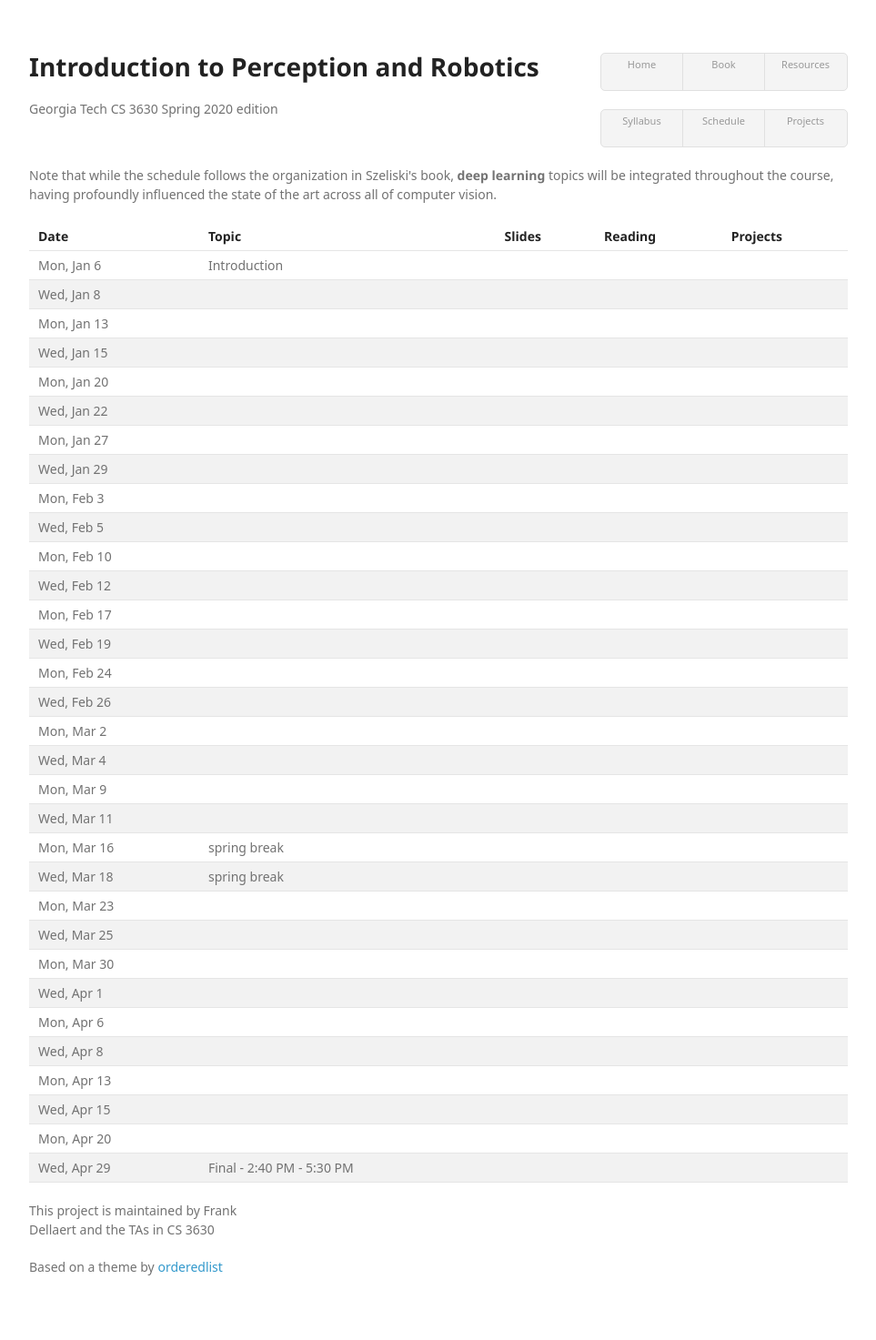
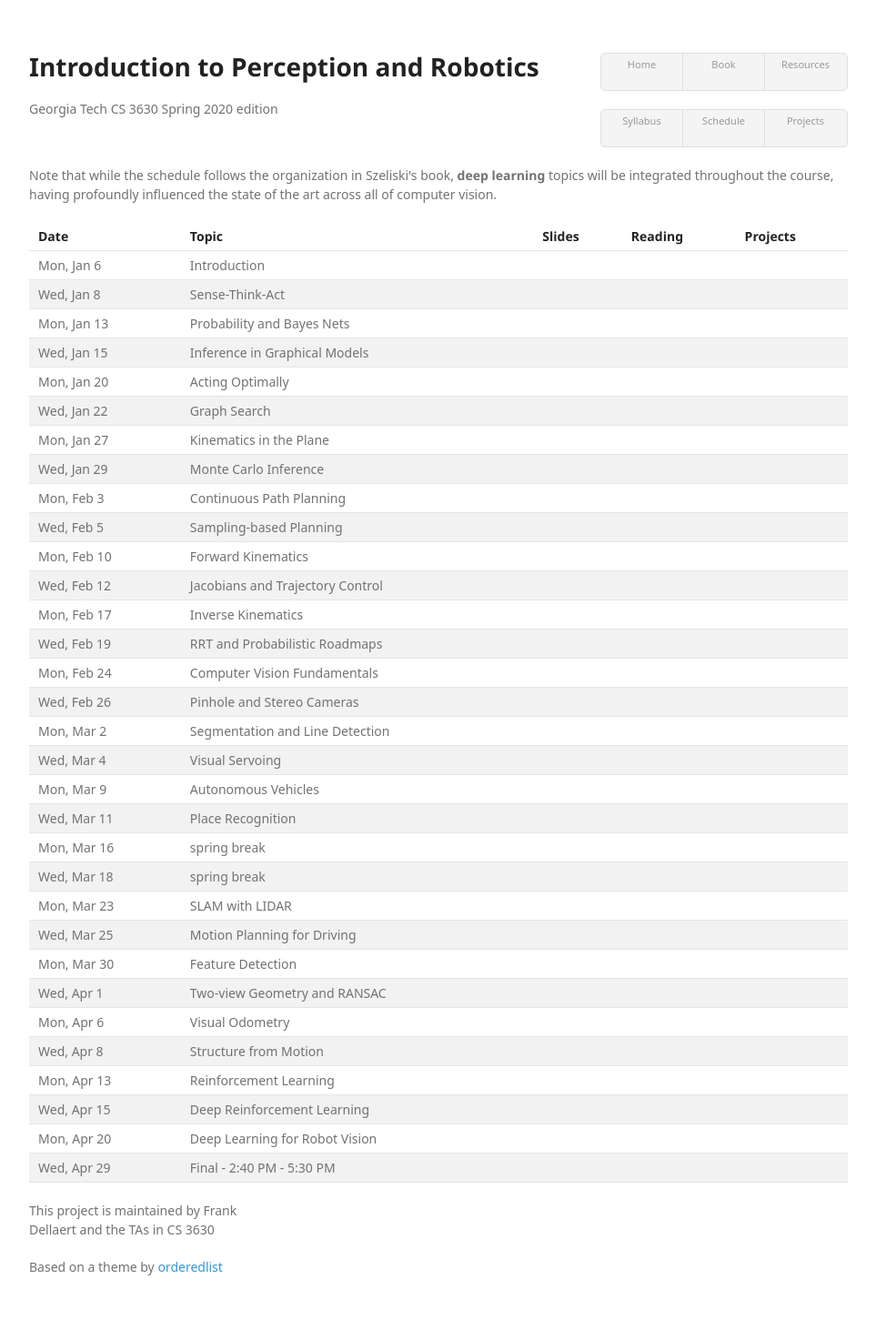
Before and after one commit to dellaert/22F-3630, a Jekyll site: the page built from schedule.html, in a window 1280 px wide. Shown: the whole page at 91% size, without its empty margins (158-1121 px from the left). Built offline with Jekyll 4.4.1, drawn with Linux system fonts in a browser that asks for light colours; some web fonts are replaced.

Commit message:
Updated Schedule and projects

```diff
--- a/_data/Schedule.csv
+++ b/_data/Schedule.csv
@@ -1,33 +1,33 @@
-Week,Month,Date,Day,Topic,Slides,Reading,Projects
-1,Jan,6,Mon,Introduction,-,,
-1,Jan,8,Wed,,-,,
-2,Jan,13,Mon,,-,,
-2,Jan,15,Wed,,-,,
-3,Jan,20,Mon,,-,,
-3,Jan,22,Wed,,-,,
-4,Jan,27,Mon,,-,,
-4,Jan,29,Wed,,-,,
-5,Feb,3,Mon,,-,,
-5,Feb,5,Wed,,-,,
-6,Feb,10,Mon,,-,,
-6,Feb,12,Wed,,-,,
-7,Feb,17,Mon,,-,,
-7,Feb,19,Wed,,-,,
-8,Feb,24,Mon,,-,,
-8,Feb,26,Wed,,-,,
-9,Mar,2,Mon,,-,,
-9,Mar,4,Wed,,-,,
-10,Mar,9,Mon,,-,,
-10,Mar,11,Wed,,-,,
-11,Mar,16,Mon,spring break,-,,
-11,Mar,18,Wed,spring break,-,,
-12,Mar,23,Mon,,-,,
-12,Mar,25,Wed,,-,,
-13,Mar,30,Mon,,-,,
-13,Apr,1,Wed,,-,,
-14,Apr,6,Mon,,-,,
-14,Apr,8,Wed,,-,,
-15,Apr,13,Mon,,-,,
-15,Apr,15,Wed,,-,,
-16,Apr,20,Mon,,-,,
-,Apr,29,Wed,Final - 2:40 PM ‐ 5:30 PM,-,,
+Week,Month,Date,Day,Parts,Topic,Slides,Reading,Projects
+1,Jan,6,Mon,,Introduction,-,,
+1,Jan,8,Wed,,Sense-Think-Act,-,,
+2,Jan,13,Mon,Agents,Probability and Bayes Nets,-,,
+2,Jan,15,Wed,,Inference in Graphical Models,-,,
+3,Jan,20,Mon,,Acting Optimally,-,,
+3,Jan,22,Wed,,Graph Search,-,,
+4,Jan,27,Mon,A DiffDrive Robot,Kinematics in the Plane,-,,
+4,Jan,29,Wed,,Monte Carlo Inference,-,,
+5,Feb,3,Mon,,Continuous Path Planning,-,,
+5,Feb,5,Wed,,Sampling-based Planning,-,,
+6,Feb,10,Mon,Planar Manipulators,Forward Kinematics,-,,
+6,Feb,12,Wed,,Jacobians and Trajectory Control,-,,
+7,Feb,17,Mon,,Inverse Kinematics,-,,
+7,Feb,19,Wed,,RRT and Probabilistic Roadmaps,-,,
+8,Feb,24,Mon,Vision for Robots,Computer Vision Fundamentals,-,,
+8,Feb,26,Wed,,Pinhole and Stereo Cameras,-,,
+9,Mar,2,Mon,,Segmentation and Line Detection,-,,
+9,Mar,4,Wed,,Visual Servoing,-,,
+10,Mar,9,Mon,Self-Driving Cars,Autonomous Vehicles,-,,
+10,Mar,11,Wed,,Place Recognition,-,,
+11,Mar,16,Mon,,spring break,-,,
+11,Mar,18,Wed,,spring break,-,,
+12,Mar,23,Mon,,SLAM with LIDAR,-,,
+12,Mar,25,Wed,,Motion Planning for Driving,-,,
+13,Mar,30,Mon,Visual SLAM,Feature Detection,-,,
+13,Apr,1,Wed,,Two-view Geometry and RANSAC,-,,
+14,Apr,6,Mon,,Visual Odometry,-,,
+14,Apr,8,Wed,,Structure from Motion,-,,
+15,Apr,13,Mon,Learning,Reinforcement Learning,-,,
+15,Apr,15,Wed,,Deep Reinforcement Learning,-,,
+16,Apr,20,Mon,,Deep Learning for Robot Vision,-,,
+,Apr,29,Wed,,Final - 2:40 PM ‐ 5:30 PM,-,,
--- a/projects.md
+++ b/projects.md
@@ -5,10 +5,10 @@
 
 # Projects
 
-1. [Project 1](projects/project1.md)
-2. TBD
-3. TBD
-4. TBD
-5. TBD
-6. TBD
-7. TBD
+1. [Building DuckieBot & Probabilistic Inference](projects/project1.md)
+2. Differential Drive
+3. Planar Manipulators
+4. Vision
+5. Self-Driving
+6. Visual SLAM
+7. Learning
```
